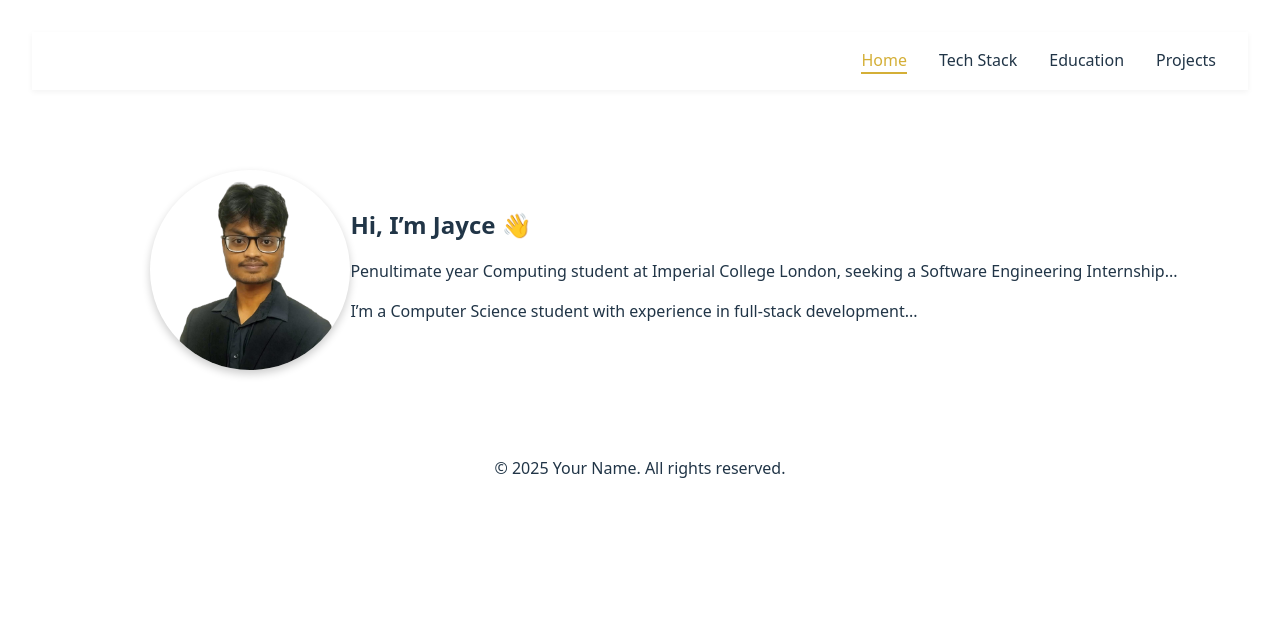
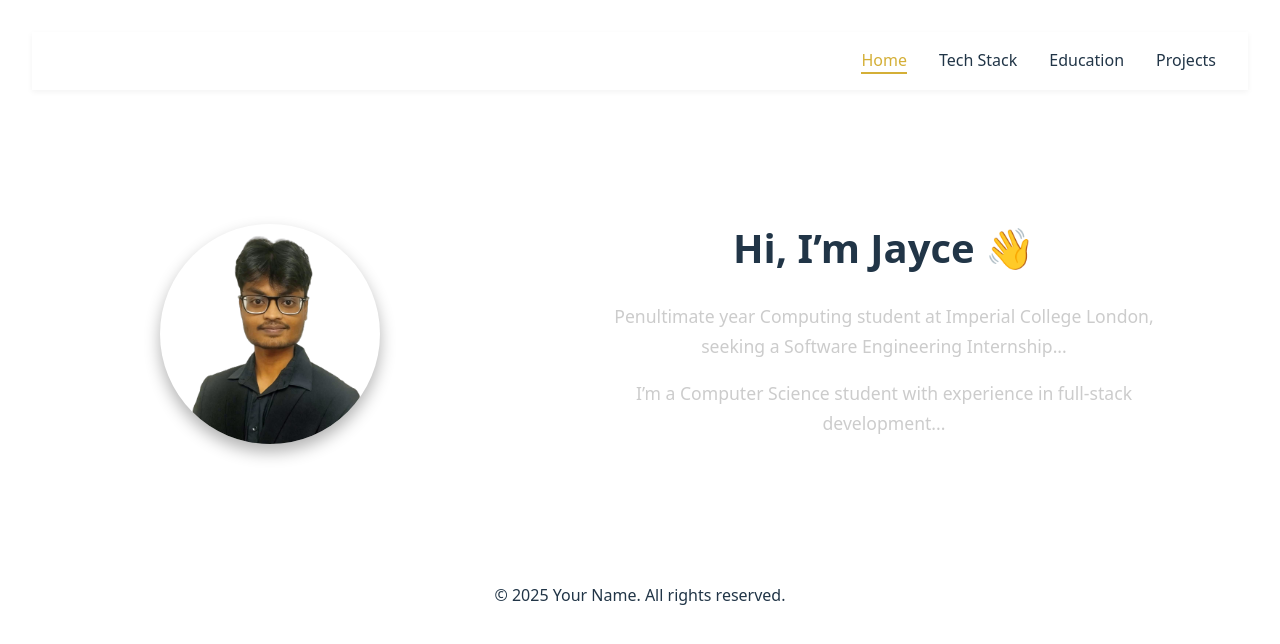
Before and after one commit to JayceFR/Protfolio, a React (Vite) app: page / in a window 1280 px wide. Shown: the top 644 px of the page. Built offline with nearby package versions, Linux system fonts and the light colour scheme.

Commit message:
added more spacing between text and image

```diff
--- a/src/index.css
+++ b/src/index.css
@@ -49,48 +49,59 @@ h1, h2, h3, h4, h5, h6 {
   color: var(--accent);
 }
 
-/* Home section container */
+/* Home section */
 .home-section {
   display: flex;
-  flex-direction: column;        /* stacked by default on mobile */
+  flex-direction: column;
   align-items: center;
   justify-content: center;
-  padding: 5rem 1.5rem;
+  padding: 6rem 2rem;
+  max-width: 1200px;
+  margin: 0 auto;
 }
 
 @media (min-width: 768px) {
   .home-section {
-    flex-direction: row-reverse; /* on desktop: image right, text left */
-    padding: 5rem 4rem;
+    flex-direction: row-reverse;
+    align-items: center;       /* centers image with text vertically */
+    justify-content: space-between;
+    padding: 8rem 4rem;
   }
 }
 
 /* Profile picture */
 .pfp {
   border-radius: 50%;
-  width: 200px;
-  height: 200px;
+  width: 220px;
+  height: 220px;
   object-fit: cover;
-  box-shadow: 0 4px 8px rgba(0, 0, 0, 0.2);
-  margin-bottom: 2rem; /* spacing on mobile */
+  box-shadow: 0 8px 16px rgba(0, 0, 0, 0.3);
+  margin-bottom: 2rem;
 }
 
 @media (min-width: 768px) {
   .pfp {
-    margin-bottom: 0; /* remove margin when side by side */
-    margin-left: 3rem; /* space between text and image */
+    margin-bottom: 0;
+    margin-left: 4rem;
   }
 }
 
-/* Text content */
+/* Text block */
 .home-text {
-  text-align: center;
+  max-width: 600px;
 }
 
-@media (min-width: 768px) {
-  .home-text {
-    text-align: left;
-  }
+.home-text h2 {
+  font-size: 2.5rem;
+  font-weight: 800;
+  margin-bottom: 1.5rem;
+}
+
+.home-text p {
+  font-size: 1.1rem;
+  line-height: 1.7;
+  margin-bottom: 1rem;
+  color: #ccc; /* softer contrast in dark mode */
 }
 
 
```
